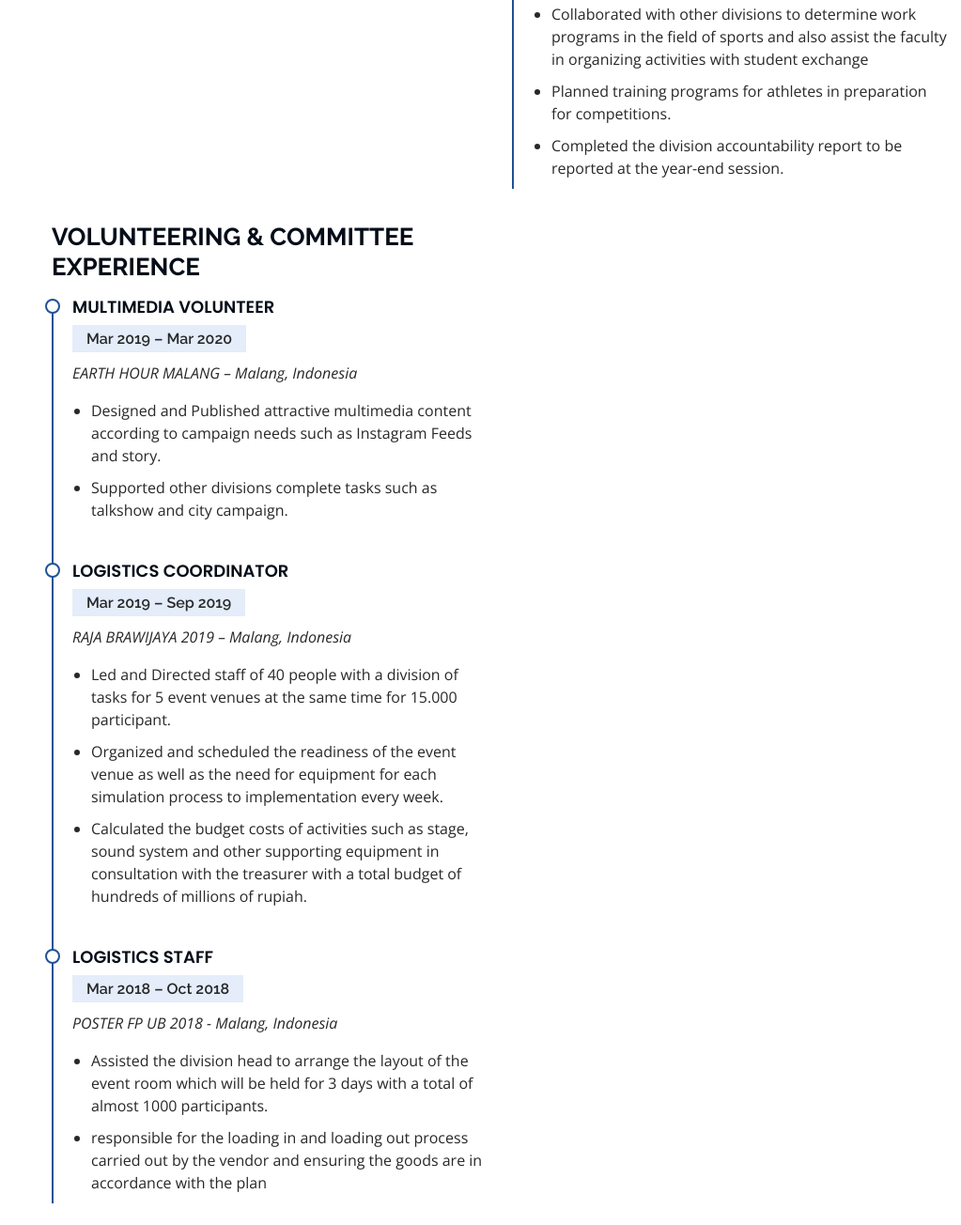
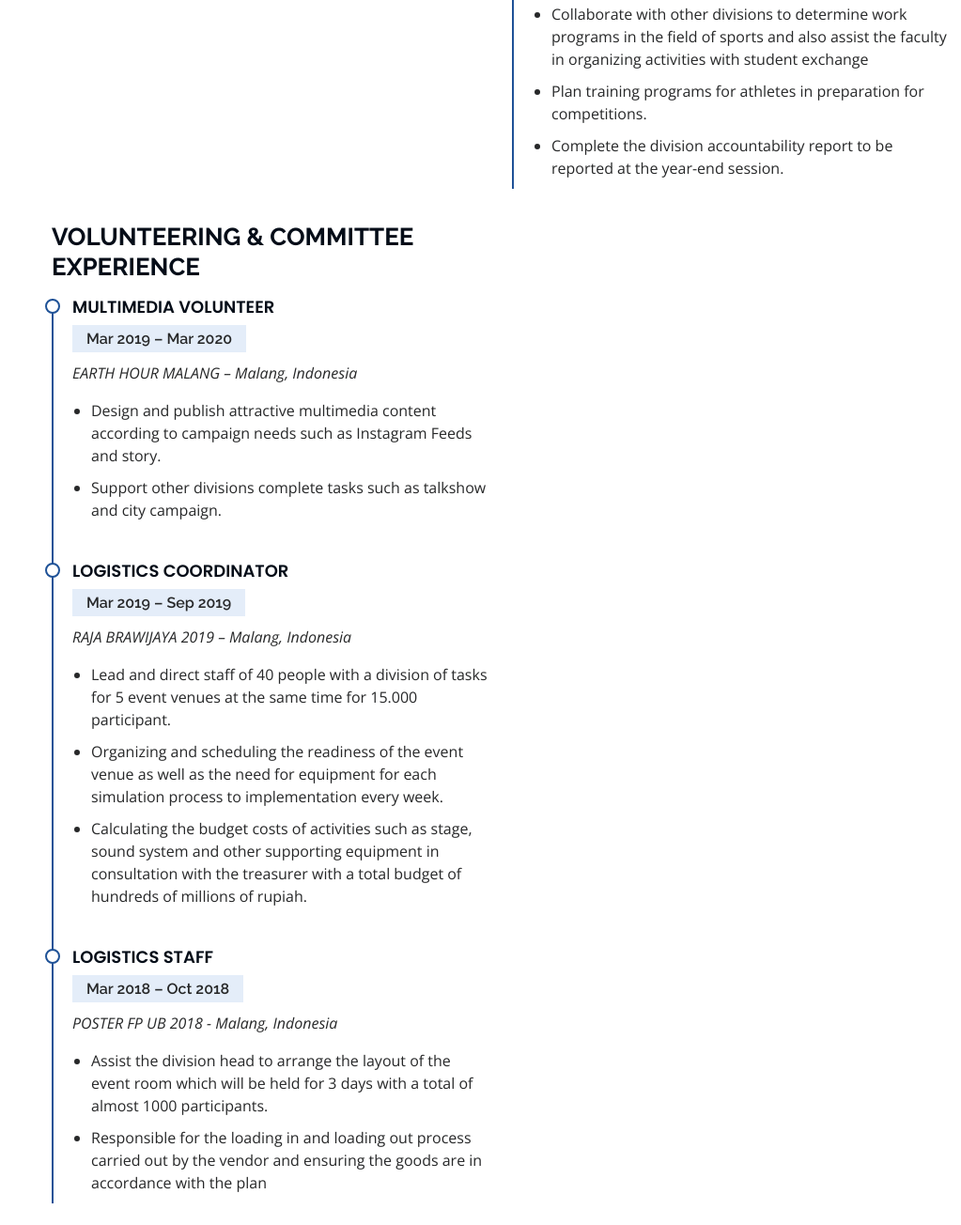
Before and after one commit to mnuhrija/mnuhrija.github.io, a plain HTML site: page index.html in a window 1280 px wide. Shown: the part 2636-3940 px from the top of the page at 94% size, without its empty margins (257-1280 px from the left). Drawn offline with nearby package versions, Linux system fonts and the light colour scheme.

Commit message:
update summary

```diff
--- a/index.html
+++ b/index.html
@@ -196,9 +196,9 @@
                 <h5>Feb 2019 – Feb 2020</h5>
                 <p><em>UKM SPORT CORNER FP UB – Malang, Indonesia	 </em></p>
                 <ul>
-                  <li>Led and Directed 37 staff consisting of 6 divisions such as public relations, Multimedia, Basketball, Futsal and more.</li>
-                  <li>Evaluated the performance of each division head for each work program that has been and will be implemented. Each division has 3-6 work programs in one period where at the end of the period evaluation and accountability are carried out</li>
-                  <li>Supported for faculty contingents to participate in sports competitions such as the Brawijaya Olympiad and assisted in the process of external relations.</li>
+                  <li>Lead and direct  37 staff consisting of 6 divisions such as public relations, Multimedia, Basketball, Futsal and more.</li>
+                  <li>Evaluating the performance of each division head for each work program that has been and will be implemented. Each division has 3-6 work programs in one period where at the end of the period evaluation and accountability are carried out</li>
+                  <li>Support for faculty contingents to participate in sports competitions such as the Brawijaya Olympiad and assisted in the process of external relations.</li>
                 </ul>
               </div>
               <div class="resume-item">
@@ -206,9 +206,9 @@
                 <h5>Feb 2018 – Feb 2019</h5>
                 <p><em>UKM SPORT CORNER FP UB - Malang, Indonesia	</em></p>
                 <ul>
-                  <li>Collaborated with other divisions to determine work programs in the field of sports and also assist the faculty in organizing activities with student exchange</li>
-                  <li>Planned training programs for athletes in preparation for competitions.</li>
-                  <li>Completed the division accountability report to be reported at the year-end session.</li>
+                  <li>Collaborate with other divisions to determine work programs in the field of sports and also assist the faculty in organizing activities with student exchange</li>
+                  <li>Plan training programs for athletes in preparation for competitions.</li>
+                  <li>Complete the division accountability report to be reported at the year-end session.</li>
                 </ul>
               </div>
             </div>
@@ -219,8 +219,8 @@
                 <h5>Mar 2019 – Mar 2020</h5>
                 <p><em>EARTH HOUR MALANG – Malang, Indonesia</em></p>
                 <ul>
-                  <li>Designed and Published attractive multimedia content according to campaign needs such as Instagram Feeds and story.</li>
-                  <li>Supported other divisions complete tasks such as talkshow and city campaign. </li>
+                  <li>Design and publish  attractive multimedia content according to campaign needs such as Instagram Feeds and story.</li>
+                  <li>Support other divisions complete tasks such as talkshow and city campaign. </li>
                 </ul>
               </div>
               <div class="resume-item">
@@ -228,9 +228,9 @@
                 <h5>Mar 2019 – Sep 2019</h5>
                 <p><em>RAJA BRAWIJAYA 2019 – Malang, Indonesia </em></p>
                 <ul>
-                  <li>Led and Directed staff of 40 people with a division of tasks for 5 event venues at the same time for 15.000 participant. </li>
-                  <li>Organized and scheduled the readiness of the event venue as well as the need for equipment for each simulation process to implementation every week.</li>
-                  <li>Calculated the budget costs of activities such as stage, sound system and other supporting equipment in consultation with the treasurer with a total budget of hundreds of millions of rupiah.</li>
+                  <li>Lead and direct  staff of 40 people with a division of tasks for 5 event venues at the same time for 15.000 participant. </li>
+                  <li>Organizing and scheduling  the readiness of the event venue as well as the need for equipment for each simulation process to implementation every week.</li>
+                  <li>Calculating the budget costs of activities such as stage, sound system and other supporting equipment in consultation with the treasurer with a total budget of hundreds of millions of rupiah.</li>
                 </ul>
               </div>
               <div class="resume-item">
@@ -238,8 +238,8 @@
                 <h5>Mar 2018 – Oct 2018</h5>
                 <p><em>POSTER FP UB 2018 - Malang, Indonesia</em></p>
                 <ul>
-                  <li>Assisted the division head to arrange the layout of the event room which will be held for 3 days with a total of almost 1000 participants.</li>
-                  <li>responsible for the loading in and loading out process carried out by the vendor and ensuring the goods are in accordance with the plan</li>
+                  <li>Assist the division head to arrange the layout of the event room which will be held for 3 days with a total of almost 1000 participants.</li>
+                  <li>Responsible for the loading in and loading out process carried out by the vendor and ensuring the goods are in accordance with the plan</li>
                 </ul>
               </div>
             </div>
```
